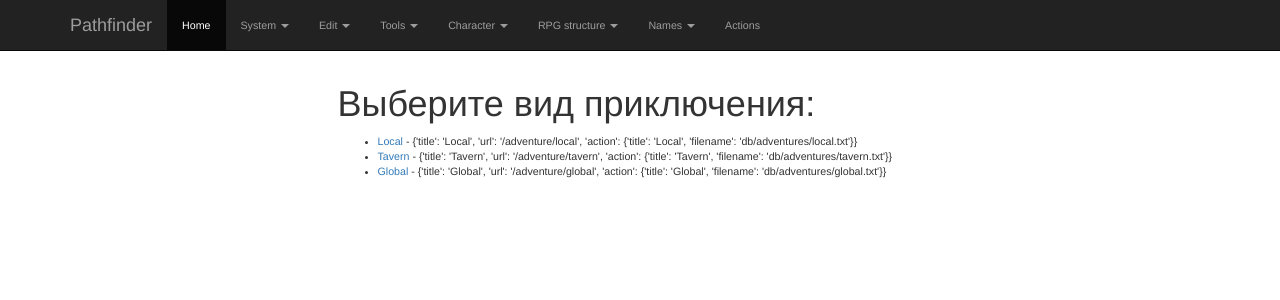
After one commit to d2emon/pathfinder-helper, a Flask app: page /adventure in a window 1280 px wide. The commit adds this page. Shown: the top 300 px of the page. Run offline with Flask 2, Linux system fonts and the light colour scheme; some libraries are stand-ins or nearby versions.

Commit message:
Adventures generator

```diff
--- a/adventure/__init__.py
+++ b/adventure/__init__.py
@@ -67,7 +67,7 @@ class Adventure():
         import random
 
         adventures = []
-        with open(filename) as f:
+        with open(filename, encoding="utf8") as f:
             adventures = f.readlines()
         self.__description = random.choice(adventures).rstrip()
 
--- a/run_server.py
+++ b/run_server.py
@@ -5,12 +5,13 @@ from web import app
 
 import os
 import logging
-logconfig = {"format": "%(asctime)s: [%(levelname)s]:\t%(message)s"}
+# logconfig = {"format": "%(asctime)s: [%(levelname)s]:\t%(message)s"}
 debug = os.environ.get('DEBUG', False)
 if debug:
-    logconfig["level"] = logging.DEBUG
-    logconfig["filename"] = "debug.log"
-logging.basicConfig(**logconfig)
+    logging.getLogger().setLevel(logging.DEBUG)
+    # logconfig["level"] = logging.DEBUG
+    # logconfig["filename"] = "debug.log"
+# logging.basicConfig(**logconfig)
 
 if __name__ == "__main__":
     app.run(debug=debug)
--- /dev/null
+++ b/web/templates/actions_list.html
@@ -0,0 +1,17 @@
+{% extends "rpa.html" %}
+{% block content %}
+<h1>{{ title }}</h1>
+<div>
+{% if actions %}
+<ul>
+  {% for action in actions %}
+  <li>
+    <a href="{{ action['url'] }}">{{action['title']}}</a> - {{action}}
+  </li>
+  {% endfor %}
+</ul>
+{% else %}
+<div>Нет доступных действий</div>
+{% endif %}
+</div>
+{% endblock %}
--- a/web/templates/rpa.html
+++ b/web/templates/rpa.html
@@ -133,6 +133,7 @@
 	  	    <li><a href="{{ url_for('list_names') }}">Names</a></li>
 		  </ul>
 	  	</li>
+        <li><a href="{{ url_for('action_list') }}">Actions</a></li>
       </ul>
     </div><!--/.navbar-collapse -->
 
--- a/web/views/__init__.py
+++ b/web/views/__init__.py
@@ -8,6 +8,7 @@ from web.models import pc, current_rpg
 
 # from web.views.char import character, new_character, edit_character
 # from web.views.fraction import fraction, new_fraction, edit_fraction
+from web.views.actions import *
 from web.views.game_system import *
 from web.views.campaign import *
 from web.views.session import *
--- /dev/null
+++ b/web/views/actions.py
@@ -0,0 +1,111 @@
+#! /usr/bin/env python
+# -*- coding:utf-8 -*-
+from flask import render_template, redirect
+from flask.helpers import url_for
+from web import app
+
+WEB_CMDS = [
+    None,
+    'action_adventure',
+    'action_equipment',
+    '',
+    '',
+    '',
+    '',
+    '',
+    '',
+    '',
+    '',
+    '',
+    '',
+    '',
+    '',
+    '',
+    '',
+    '',
+    '',
+    '',
+    '',
+    'action_encounter',
+    'action_generate',
+]
+
+
+ADVENTURE_TYPES = [
+    "local",
+    "tavern",
+    "global",
+]
+
+
+@app.route("/actions")
+@app.route("/actions/<int:option_id>")
+def action_list(option_id=None):
+    from actions.run import ACTIONS
+
+    if option_id is not None:
+        action = ACTIONS[option_id]
+        cmd = WEB_CMDS[action['id']]
+
+        import logging
+        logging.debug(action)
+        logging.debug(cmd)
+        return redirect(url_for(cmd))
+    action_list = [{"title": a["title"], "url": url_for('action_list', action_id=id), "action": a, } for id, a in enumerate(ACTIONS)]
+    return render_template("actions_list.html", title="Выберите действие:", actions=action_list)
+
+
+@app.route("/adventure")
+def action_adventure(option_id=None):
+    import logging
+    logging.debug("Adventure generation")
+
+    from adventure import FILENAMES
+    from adventure import STYLES
+    from adventure import Adventure
+    default = FILENAMES["local"]
+
+    title = "Выберите вид приключения:"
+    adventures = STYLES
+    # adventures = [Adventure(id=gui.menu.showMenu(title="Select adventure type:", items=STYLES))]
+    action_list = [{"title": a.get("title", id), "url": url_for('adventure_show', option_id=ADVENTURE_TYPES[id]), "action": a, } for id, a in enumerate(adventures)]
+
+    logging.debug(adventures)
+    for q in adventures:
+        logging.debug("-"*80)
+        logging.debug(q)
+        logging.debug("-"*80)
+        # print(q.title)
+        # print(q.description)
+
+
+    return render_template("actions_list.html", title=title, actions=action_list)
+
+
+@app.route("/adventure/<string:option_id>")
+def adventure_show(option_id):
+    import logging
+    logging.debug("Adventure generation")
+
+    from adventure import FILENAMES
+    from adventure import STYLES
+    from adventure import Adventure
+    default = STYLES[0]
+    local_styles = {
+        "local": STYLES[0],
+        "tavern": STYLES[1],
+        "global": STYLES[2],
+    }
+    logging.debug(option_id)
+
+    adventure = Adventure(style=local_styles.get(option_id, default))
+    title = adventure.title
+
+    logging.debug("-"*80)
+    logging.debug(adventure)
+    logging.debug("-"*80)
+    # print(q.title)
+    # print(q.description)
+
+
+    return render_template("adventure.html", adventure=adventure)
```
Also changed, not shown: actions/run.py (+5 -5 lines), web/templates/adventure.html (added, +10 -0 lines).
